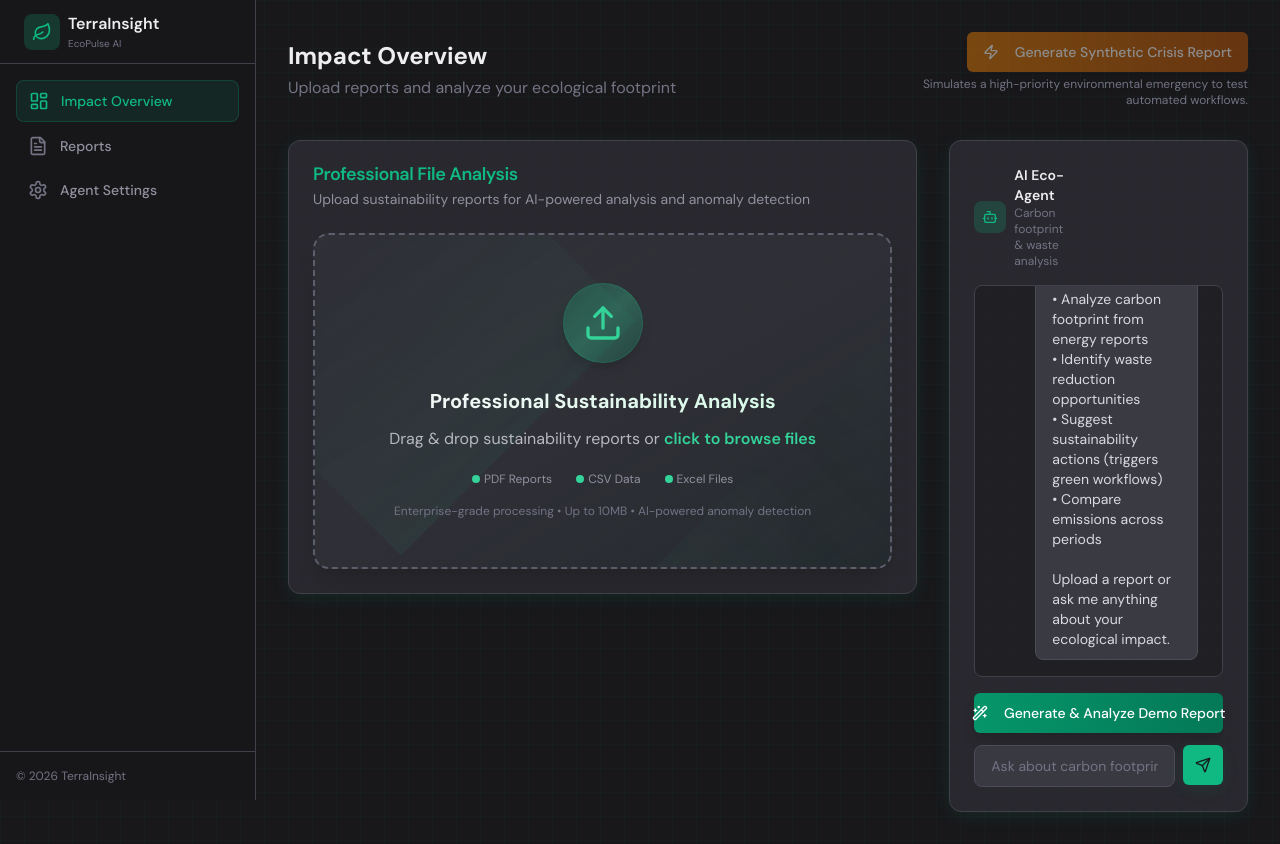
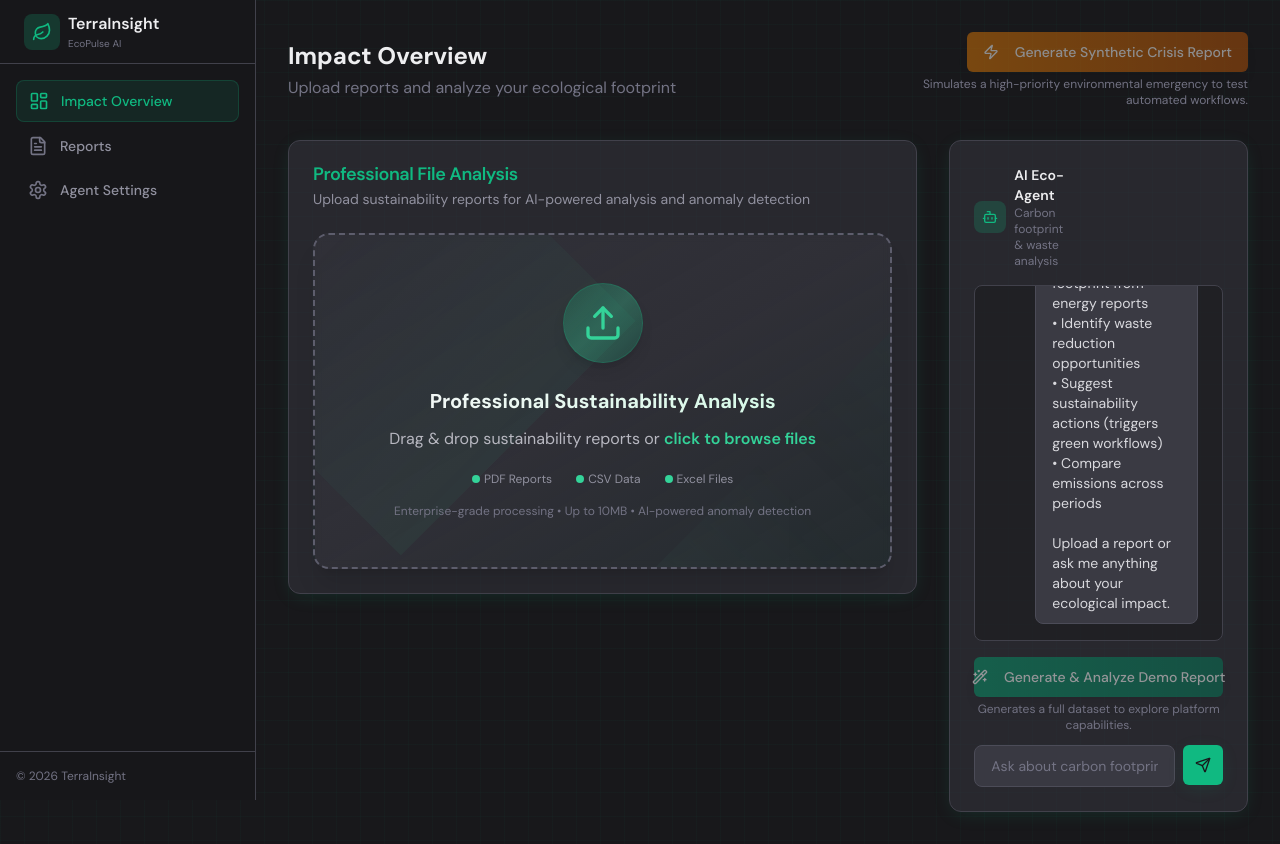
Before and after one commit to VanessaJAvila/TerraInsight, a Next.js app: page / in a window 1280 px wide. Built offline with nearby package versions, Linux system fonts and the light colour scheme.

Commit message:
feat(eco-agent): disable demo CTA when no documents and add caption

```diff
--- a/src/components/dashboard/eco-agent.tsx
+++ b/src/components/dashboard/eco-agent.tsx
@@ -42,9 +42,10 @@ ${workflowLine}
 
 interface EcoAgentProps {
   readonly aiContext?: string;
+  readonly hasDocuments?: boolean;
 }
 
-export function EcoAgent({ aiContext }: EcoAgentProps) {
+export function EcoAgent({ aiContext, hasDocuments = false }: EcoAgentProps) {
   const messagesEndRef = useRef<HTMLDivElement>(null);
   const [isGeneratingDemo, setIsGeneratingDemo] = useState(false);
 
@@ -98,6 +99,14 @@ export function EcoAgent({ aiContext }: EcoAgentProps) {
   }, [messages, isLoading]);
 
   const scrollContainerRef = useRef<HTMLDivElement>(null);
+
+  const demoButtonDisabled = isGeneratingDemo || isLoading || !hasDocuments;
+  const demoButtonTooltip = (() => {
+    if (isGeneratingDemo) return "Generating demo report…";
+    if (isLoading) return "Please wait…";
+    if (!hasDocuments) return "Upload a document first to run analyses and enable this demo.";
+    return "Generates a full dataset to explore platform capabilities.";
+  })();
   const scrollThrottleRef = useRef<ReturnType<typeof setTimeout> | null>(null);
   const lastScrollAtRef = useRef(0);
   const SCROLL_THROTTLE_MS = 120;
@@ -160,6 +169,17 @@ export function EcoAgent({ aiContext }: EcoAgentProps) {
     );
   }
 
+  const handleDemoClick = () => {
+    if (demoButtonDisabled && !hasDocuments) {
+      append({
+        role: "assistant",
+        content: "📄 **Upload a document first.**\n\nUpload a sustainability report in the area to the left. Once analysis is ready, you can use this button to generate the demo report.",
+      });
+      return;
+    }
+    if (!demoButtonDisabled) void handleDemoGeneration();
+  };
+
   const handleDemoGeneration = async () => {
     setIsGeneratingDemo(true);
 
@@ -192,7 +212,6 @@ export function EcoAgent({ aiContext }: EcoAgentProps) {
       }
 
     } catch (error) {
-      console.error('Demo generation error:', error);
       append({
         role: 'assistant',
         content: '❌ **Demo Generation Error**\n\nFailed to connect to demo generation service. Please check your connection and try again.'
@@ -324,11 +343,16 @@ export function EcoAgent({ aiContext }: EcoAgentProps) {
         <div ref={messagesEndRef} />
       </div>
 
-      <div className="mt-4 mb-3">
+      <div className="mt-4 mb-3 space-y-1">
+        <span
+          className={`inline-block w-full ${demoButtonDisabled ? "cursor-not-allowed" : ""}`}
+          title={demoButtonTooltip}
+        >
           <Button
-          onClick={handleDemoGeneration}
-          disabled={isGeneratingDemo || isLoading}
-          className="w-full bg-gradient-to-r from-emerald-600 to-emerald-700 hover:from-emerald-700 hover:to-emerald-800 text-white border-emerald-500 shadow-lg hover:shadow-emerald-500/25 transition-all duration-300"
+            onClick={handleDemoClick}
+            disabled={demoButtonDisabled}
+            aria-label={demoButtonTooltip}
+            className="w-full bg-gradient-to-r from-emerald-600 to-emerald-700 hover:from-emerald-700 hover:to-emerald-800 text-white border-emerald-500 shadow-lg hover:shadow-emerald-500/25 transition-all duration-300 disabled:cursor-not-allowed"
             suppressHydrationWarning={true}
           >
             {isGeneratingDemo ? (
@@ -343,6 +367,10 @@ export function EcoAgent({ aiContext }: EcoAgentProps) {
               </>
             )}
           </Button>
+        </span>
+        <p className="text-xs text-charcoal-500 text-center">
+          Generates a full dataset to explore platform capabilities.
+        </p>
       </div>
 
       <form onSubmit={handleSubmit} className="flex gap-2">
```
Lines whose indentation alone changed are shown as unchanged.
